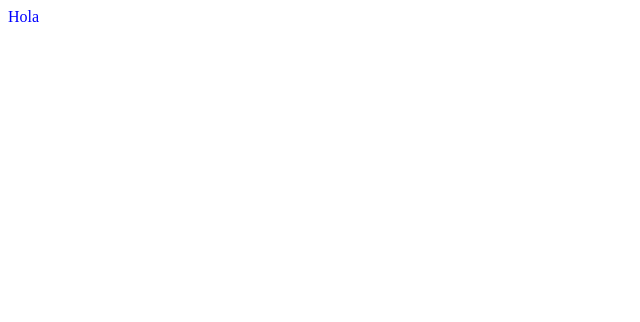
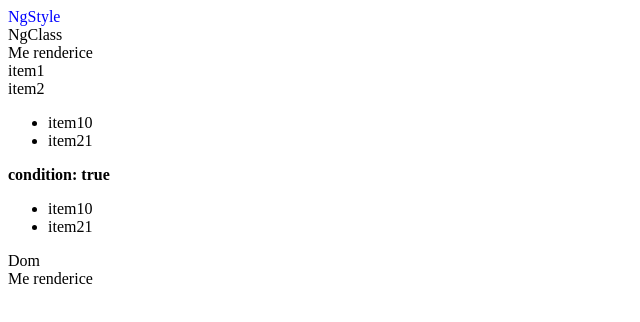
Before and after one commit to abdiel-nk/angular_g, an Angular app: page / in a window 1280 px wide. Shown: the top 322 px of the page, without its empty margins (0-640 px from the left). Built offline with nearby package versions, Linux system fonts and the light colour scheme.

Commit message:
ng-template & ng-container & ng-template-outlet

```diff
--- a/src/app/app.component.html
+++ b/src/app/app.component.html
@@ -2,5 +2,68 @@
 <router-outlet></router-outlet>
 <app-dashboard></app-dashboard> -->
 <router-outlet></router-outlet>
-<!-- Directivas de atributos -->
- <div [ngStyle]="{color: condition ? 'blue' :'red'}">Hola</div>
+<!-- Directivas de atributos / siempre usan Ñ[estos corchetes] -->
+ <div [ngStyle]="{color: condition ? 'blue' :'red'}">NgStyle</div>
+
+ <div [ngClass]="condition ? 'green':'red'">
+    NgClass
+ </div>
+
+<!-- Directivas Estructurales -->
+<div *ngIf="condition">
+    Me renderice
+</div>
+
+<!-- ngFor -->
+<div *ngFor="let item of array">{{item.name}} </div>
+
+<ul>
+    <ng-container
+    *ngFor="let item of array;
+    let i = index;
+    trackBy: trackByFn;
+    let even = even
+    ">
+        <li *ngIf=" i <= array.length-1">{{item.name + i}}</li>
+
+    </ng-container>
+</ul>
+<p>
+    <b>condition: {{condition}}</b>
+</p>
+<!-- ng-switch -->
+<ng-container [ngSwitch]="selectedOption">
+    <p *ngSwitchCase="'uno'">me renderice con un switch 1
+    </p>
+    <h1 *ngSwitchCase="'dos'">me renderice con un switch 2
+    </h1>
+    <ng-container *ngSwitchCase="'tres'" [ngTemplateOutlet]="numeroTresTemplate">
+    </ng-container>
+</ng-container>
+
+<ng-template #numeroTresTemplate>
+    <ul>
+        <ng-container
+        *ngFor="let item of array;
+        let i = index;
+        trackBy: trackByFn;
+        let even = even
+        ">
+            <li *ngIf=" i <= array.length-1">{{item.name + i}}</li>
+
+        </ng-container>
+    </ul>
+</ng-template>
+
+
+<!-- template -->
+<ng-container> Dom </ng-container>
+<ng-template #template> Esto es un template </ng-template>
+
+<!-- how ng ngIf works by Angular -->
+
+<ng-template [ngIf]="condition">
+    <div>Me renderice</div>
+</ng-template>
+
+<!-- how ngFor works by Angular -->
--- a/src/app/app.component.ts
+++ b/src/app/app.component.ts
@@ -4,6 +4,10 @@ import { TestComponent } from './test/test.component';
 import { CommonModule, NgIf } from '@angular/common';
 import { DashboardComponent } from './dashboard/component/dashboard.component';
 
+interface arrayItem{
+  id:number;
+  name:string;
+}
 @Component({
   selector: 'app-root',
   standalone: true,
@@ -12,10 +16,21 @@ import { DashboardComponent } from './dashboard/component/dashboard.component';
   templateUrl: './app.component.html',
   styleUrl: './app.component.css'
 })
+
 export class AppComponent {
   title = 'Angular0';
-  condition =true;
-  message='from app componente'
+  condition = true;
+  selectedOption = 'tres';
+  options = ['uno','dos','tres'];
+  array=[
+    {id:1,name: 'item1' },
+    {id:2,name: 'item2' },
+
+  ];
+  trackByFn(item: any){
+    return item.id
+  }
+  message='from app component'
   handleClick(){
     this.message = 'clicked at the app component';
   }
```
